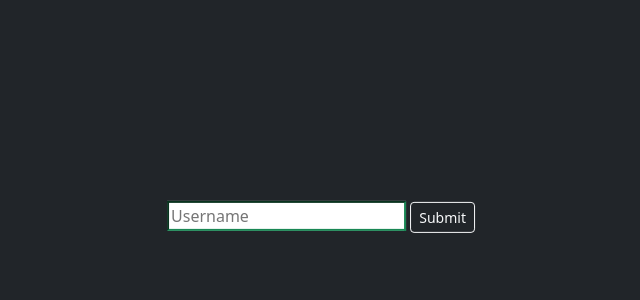
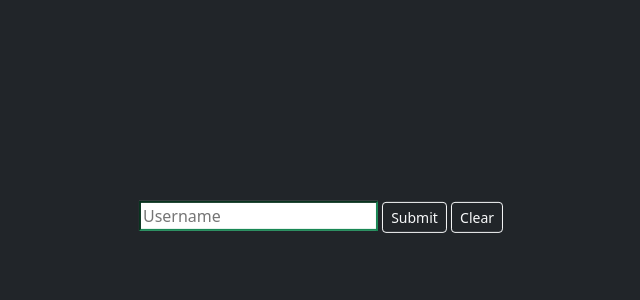
Before and after one commit to Shabarish1403/kanban, a Flask app: page / in a window 1280 px wide. Shown: the part 183-483 px from the top of the page, without its empty margins (319-959 px from the left). Run offline with Flask 2, Linux system fonts and the light colour scheme; some libraries are stand-ins or nearby versions.

Commit message:
clear button added

```diff
--- a/templates/login.html
+++ b/templates/login.html
@@ -14,9 +14,17 @@
     <div>
         <h1 class="text-white" align="center"> <span><i class="bi bi-card-checklist"></i></span> Kanban App</h1>
             <form class="position-absolute top-50 start-50 translate-middle" method="post" action="/">
-                <input class="border-success" type="text" placeholder="Username" name="name" required>
+                <input class="border-success" type="text" placeholder="Username" name="name" id="textclear" required>
                 <input class="btn btn-outline-light btn-sm" type="submit" value="Submit">
+                <button class="btn btn-outline-light btn-sm" type="button" id="clearbutton">Clear</button>
             </form>
     </div>
 </body>
+<script>
+cl = document.getElementById('clearbutton')
+cl.addEventListener('click',clear)
+function clear() {
+    document.getElementById('textclear').value = ''
+}
+</script>
 </html>
```
Also changed, not shown: test_database/data.sqlite3.
